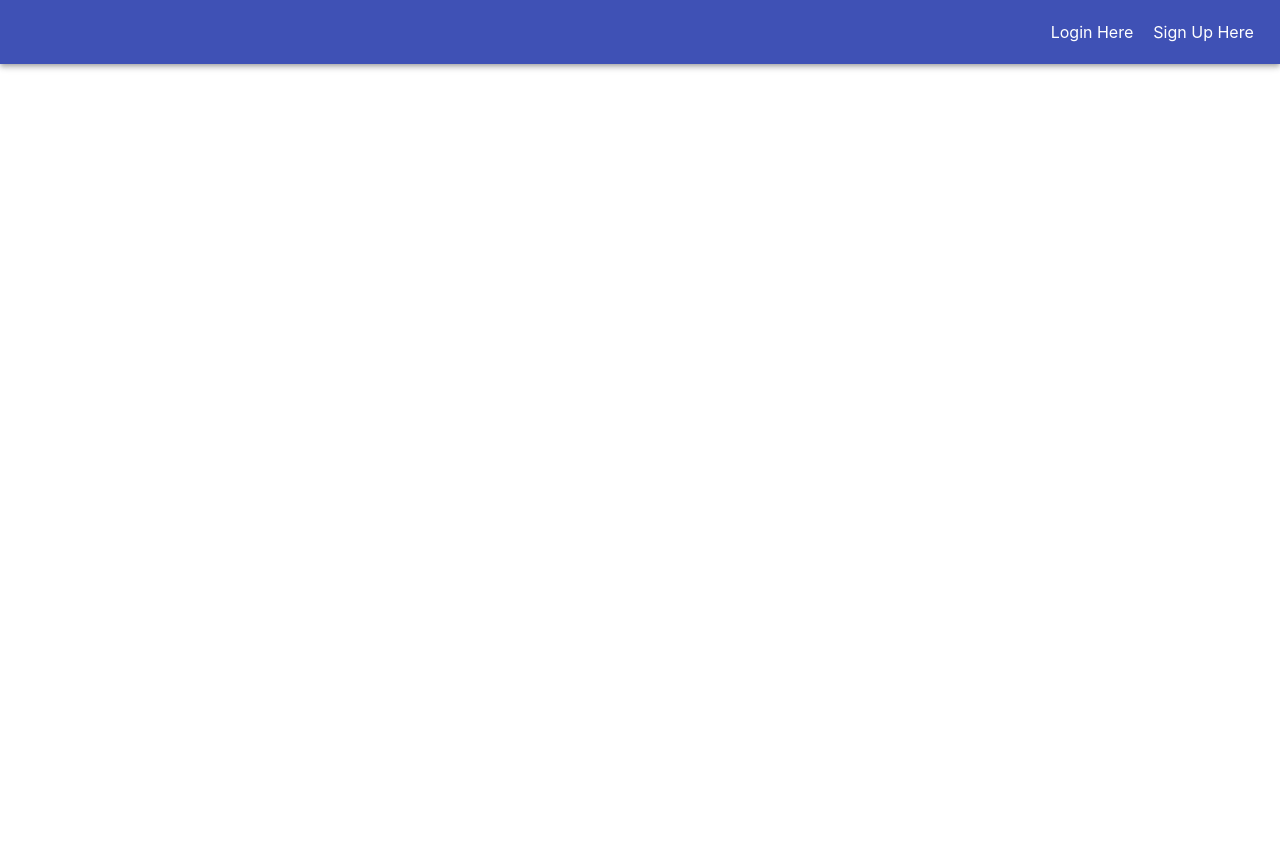
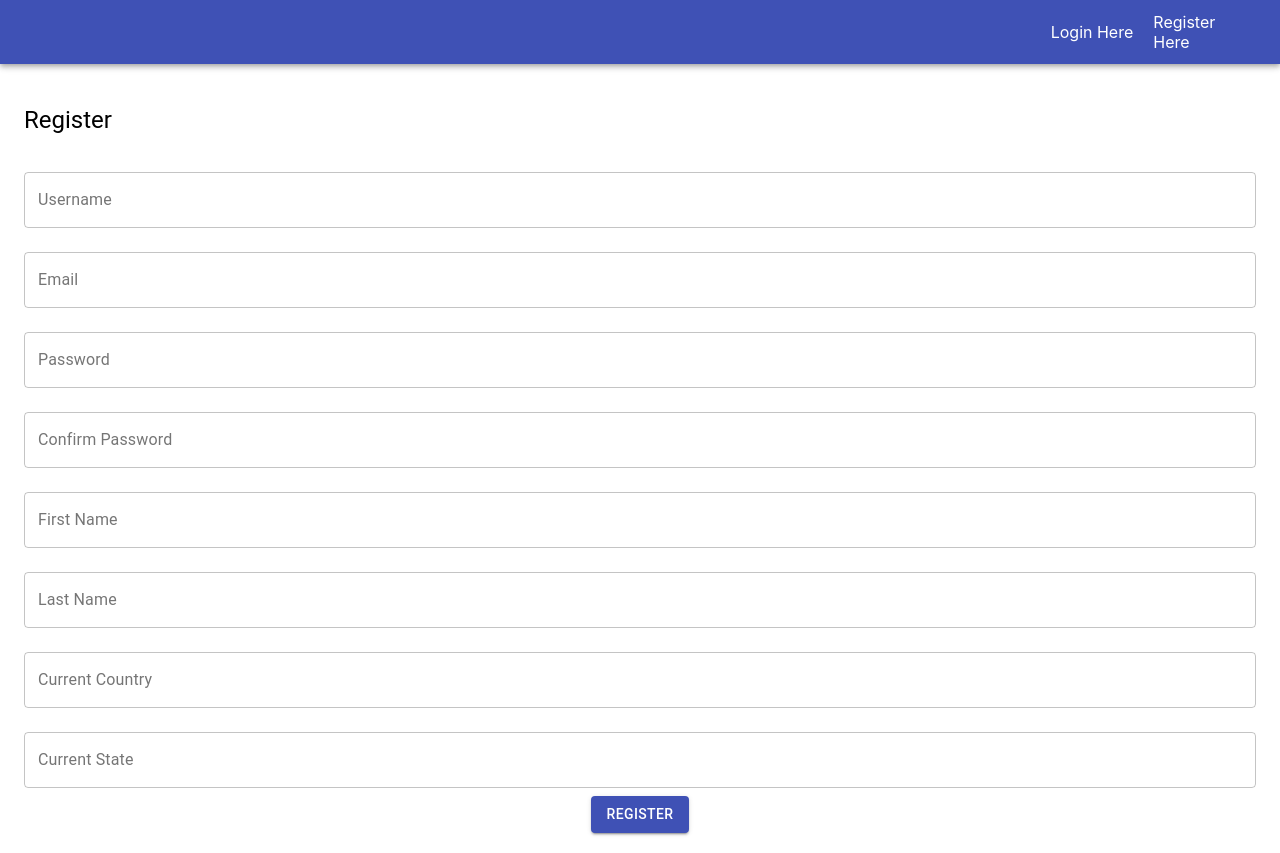
Before and after one commit to LMTD/devbops_frontend, a React (Create React App) app: page /register in a window 1280 px wide. Before the commit the page ends 800 px from the top, so only its background shows below. Built offline with nearby package versions, Linux system fonts and the light colour scheme.

Commit message:
center the submit button

```diff
--- a/src/App.js
+++ b/src/App.js
@@ -2,8 +2,8 @@ import React from 'react';
 import { Switch, Route } from 'react-router-dom';
 
 import HeaderBar from './containers/headerBar/HeaderBar';
+import Register from './containers/auth/register/Register';
 import Login from './containers/auth/login/Login';
-import SignUp from './containers/auth/signUp/SignUp';
 import Home from './containers/home/Home';
 import EventDetail from './containers/eventDetail/EventDetail';
 
@@ -14,7 +14,7 @@ function App() {
 			<Switch>
 				<Route exact path={['/', '/home']} component={Home} />
 				<Route path='/login' component={Login} />
-				<Route path='/sign-up' component={SignUp} />
+				<Route path='/register' component={Register} />
 				<Route exact path='/event-detail/:id' component={EventDetail} />
 			</Switch>
 		</div>
--- a/src/containers/auth/login/Login.jsx
+++ b/src/containers/auth/login/Login.jsx
@@ -1,9 +1,15 @@
 import React from 'react';
 import { useForm } from 'react-hook-form';
-import { Container, Typography, TextField, Button } from '@material-ui/core';
+import {
+	Container,
+	Typography,
+	TextField,
+	Button,
+	Grid,
+} from '@material-ui/core';
 
 const Login = () => {
-	const { register, handleSubmit, errors, getValues } = useForm();
+	const { register, handleSubmit, errors } = useForm();
 	const submitLoginForm = async (data) => {
 		console.log(data);
 	};
@@ -12,7 +18,9 @@ const Login = () => {
 			<Typography component='h1' variant='h5'>
 				Login
 			</Typography>
-			<form onSubmit={handleSubmit(submitLoginForm)}>
+			<form
+				onSubmit={handleSubmit(submitLoginForm)}
+				style={{ margin: '20px 0' }}>
 				<TextField
 					variant='outlined'
 					margin='normal'
@@ -35,10 +43,11 @@ const Login = () => {
 					inputRef={register({ required: true, minLength: 8 })}
 					error={errors.password?.type === 'required'}
 				/>
-
-				<Button type='submit' fullWidth variant='contained' color='primary'>
-					Login
-				</Button>
+				<Grid container justify='center'>
+					<Button type='submit' variant='contained' color='primary'>
+						Login
+					</Button>
+				</Grid>
 			</form>
 		</Container>
 	);
--- a/src/containers/auth/signUp/SignUp.jsx
+++ b/src/containers/auth/register/Register.jsx
@@ -1,20 +1,28 @@
 import React from 'react';
 import { useForm } from 'react-hook-form';
-import { Container, Typography, TextField, Button } from '@material-ui/core';
+import {
+	Container,
+	Typography,
+	TextField,
+	Button,
+	Grid,
+} from '@material-ui/core';
 
-const SignUp = () => {
+const Register = () => {
 	const { register, handleSubmit, errors, getValues } = useForm();
 
-	const submitSignUpForm = async (data) => {
+	const submitRegisterForm = async (data) => {
 		console.log(data);
 	};
 
 	return (
 		<Container fixed>
 			<Typography component='h1' variant='h5'>
-				Sign Up
+				Register
 			</Typography>
-			<form onSubmit={handleSubmit(submitSignUpForm)}>
+			<form
+				onSubmit={handleSubmit(submitRegisterForm)}
+				style={{ margin: '20px 0' }}>
 				<TextField
 					variant='outlined'
 					margin='normal'
@@ -84,6 +92,7 @@ const SignUp = () => {
 					type='text'
 					id='first-name'
 					inputRef={register({ required: true })}
+					error={errors.firstName?.type === 'required'}
 				/>
 				<TextField
 					variant='outlined'
@@ -94,6 +103,7 @@ const SignUp = () => {
 					type='text'
 					id='last-name'
 					inputRef={register({ required: true })}
+					error={errors.lastName?.type === 'required'}
 				/>
 				<TextField
 					variant='outlined'
@@ -104,6 +114,7 @@ const SignUp = () => {
 					type='text'
 					id='country'
 					inputRef={register({ required: true })}
+					error={errors.country?.type === 'required'}
 				/>
 				<TextField
 					variant='outlined'
@@ -114,13 +125,16 @@ const SignUp = () => {
 					type='text'
 					id='state'
 					inputRef={register({ required: true })}
+					error={errors.state?.type === 'required'}
 				/>
-				<Button type='submit' fullWidth variant='contained' color='primary'>
-					Sign Up
-				</Button>
+				<Grid container justify='center'>
+					<Button type='submit' variant='contained' color='primary'>
+						Register
+					</Button>
+				</Grid>
 			</form>
 		</Container>
 	);
 };
 
-export default SignUp;
+export default Register;
--- a/src/containers/headerBar/HeaderBar.jsx
+++ b/src/containers/headerBar/HeaderBar.jsx
@@ -7,7 +7,6 @@ const HeaderBar = () => {
 		<AppBar position='static' style={{ marginBottom: '40px' }}>
 			<Toolbar>
 				<div style={{ flexGrow: 1 }}></div>
-				{/* <Grid spacing={1}> */}
 				<Grid item xs={1}>
 					<Link
 						component={RouterLink}
@@ -20,13 +19,12 @@ const HeaderBar = () => {
 				<Grid item xs={1}>
 					<Link
 						component={RouterLink}
-						to='/sign-up'
+						to='/register'
 						underline='hover'
 						style={{ color: 'white' }}>
-						Sign Up Here
+						Register Here
 					</Link>
 				</Grid>
-				{/* </Grid> */}
 			</Toolbar>
 		</AppBar>
 	);
```
